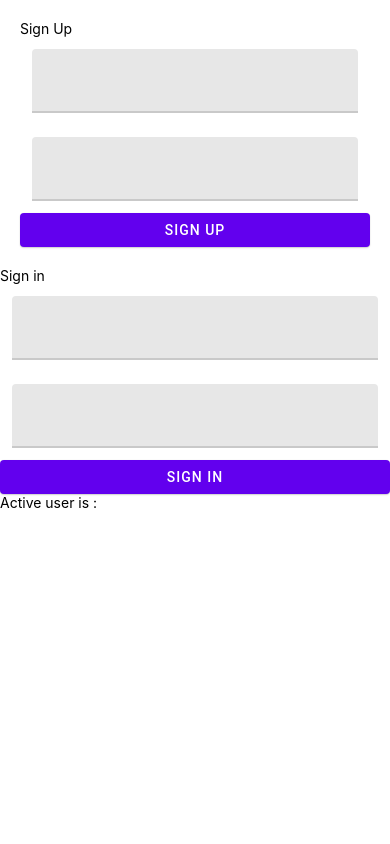
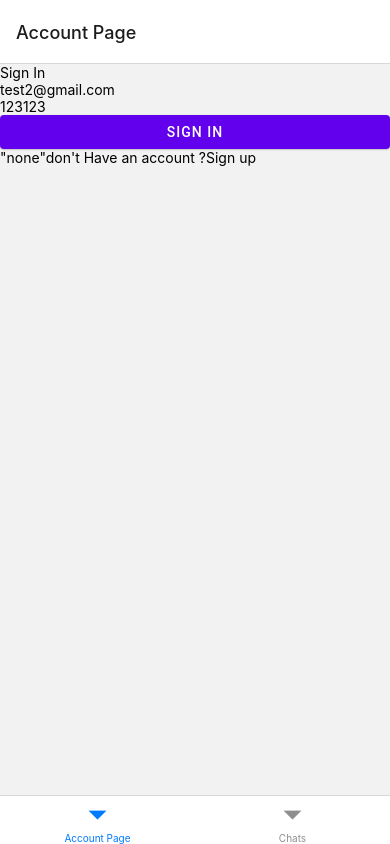
Before and after one commit to Faisals3/chat-app, a React Native app: screen / in a window 390 px wide. Built offline with nearby package versions, Linux system fonts and the light colour scheme.

Commit message:
chat account pages

```diff
--- a/App.js
+++ b/App.js
@@ -3,102 +3,37 @@ import React, { useState } from 'react';
 import { StyleSheet, Text, TouchableOpacity, View } from 'react-native';
 import { Button, TextInput } from 'react-native-paper';
 import * as Application from 'expo-application';
-import { getAuth, createUserWithEmailAndPassword } from 'firebase/auth';
-import Firebase from './firebase';
+import Firebase from './src/components/firebase';
+import { createBottomTabNavigator } from '@react-navigation/bottom-tabs';
+import { NavigationContainer } from '@react-navigation/native';
+import accountPage from './src/components/accountPage';
+import Chats from './src/components/Chats';
+import store from './src/components/redux/store';
+import { Provider as ReduxProvider } from 'react-redux';
 
 export default function App() {
-  const [email, setEmail] = useState('');
-  const [password, setPassword] = useState('');
-  const [user, setUser] = useState('');
-  const [lang] = useState({
-    en: {
-      signup: 'Sign Up',
-    },
-  });
-  const createUser = () => {
-    console.log('pressed!');
-    const auth = Firebase.auth();
-    auth
-      .createUserWithEmailAndPassword(email, password)
-      .then(() => {
-        console.log('Signed up succesfuly');
-        setEmail('');
-        setPassword('');
-      })
-      .catch((error) => {
-        const errorCode = error.code;
-        const errorMessage = error.message;
-        console.log(errorMessage + ' - Error Code : ' + errorCode);
-        // ..
-      });
-  };
+  const Tab = createBottomTabNavigator();
 
-  const signIn = () => {
-    const auth = Firebase.auth();
-    auth
-      .signInWithEmailAndPassword(email, password)
-      .then((userCredential) => {
-        // Signed in
-        setUser(userCredential.user.email);
-        console.log('Signed in Succesfuly user : ' + userCredential.user.email);
-        // ...
-      })
-      .catch((error) => {
-        const errorCode = error.code;
-        const errorMessage = error.message;
-        console.log(errorMessage + ' - Error Code : ' + errorCode);
-      });
-  };
-
-  const renderSignup = () => {
-    const { signup } = lang.en;
+  function MyTabs() {
     return (
-      <View style={styles.container}>
-        <Text>{signup}</Text>
-        <TextInput value={email} onChangeText={(email) => setEmail(email)} style={styles.input} />
-
-        <TextInput
-          value={password}
-          onChangeText={(password) => setPassword(password)}
-          style={styles.input}
-        />
-
-        <Button mode="contained" onPress={createUser}>
-          Sign up
-        </Button>
-      </View>
+      <Tab.Navigator>
+        <Tab.Screen name="Account Page" component={accountPage} />
+        <Tab.Screen name="Chats" component={Chats} />
+      </Tab.Navigator>
     );
-  };
+  }
 
   return (
-    <View>
-      {renderSignup()}
-      <Text>Sign in</Text>
-
-      <TextInput value={email} onChangeText={(email) => setEmail(email)} style={styles.input} />
-
-      <TextInput
-        value={password}
-        onChangeText={(password) => setPassword(password)}
-        style={styles.input}
-      />
-
-      <Button mode="contained" onPress={signIn}>
-        Sign in
-      </Button>
-
-      <Text>Active user is : {user}</Text>
-    </View>
+    <ReduxProvider store={store}>
+      <NavigationContainer>
+        <MyTabs />
+      </NavigationContainer>
+    </ReduxProvider>
   );
 }
 
 const styles = StyleSheet.create({
-  container: {
-    flexDirection: 'column',
-    justifyContent: 'flex-end',
-    alignContent: 'flex-end',
-    margin: 20,
-  },
+  container: {},
 
   input: {
     margin: 12,
--- /dev/null
+++ b/src/components/Chats.js
@@ -0,0 +1,57 @@
+import { StatusBar } from 'expo-status-bar';
+import React, { useState } from 'react';
+import { StyleSheet, Text, TouchableOpacity, View } from 'react-native';
+import { Button, TextInput, List } from 'react-native-paper';
+import * as Application from 'expo-application';
+import Firebase, { dbRoot } from './firebase';
+import { createBottomTabNavigator } from '@react-navigation/bottom-tabs';
+import { NavigationContainer } from '@react-navigation/native';
+import { useDispatch, useSelector } from 'react-redux';
+
+export default function Chats() {
+  const currentUser = useSelector((state) => state.user);
+
+  const addMessage = () => {
+    var massegeRan = Math.random().toString();
+    dbRoot
+      .collection('group_chats')
+      .doc('001')
+      .collection('messages')
+      .doc(massegeRan)
+      .set({ massege: massegeRan, sender: currentUser.uid })
+      .then(() => {
+        console.log('message sent succesfuly');
+      })
+      .catch(() => {
+        console.log('sent message failed');
+      });
+  };
+
+  return (
+    <View>
+      <List.Item
+        title="Group 1"
+        description="ID : 001"
+        left={(props) => <List.Icon {...props} icon="chat" />}
+      />
+      <List.Item
+        title="Group 2"
+        description="Id : 002"
+        left={(props) => <List.Icon {...props} icon="chat" />}
+      />
+      <List.Item
+        title="Group 3"
+        description="Id : 003"
+        left={(props) => <List.Icon {...props} icon="chat" />}
+      />
+      <List.Item
+        title="Group 4"
+        description="Id : 003"
+        left={(props) => <List.Icon {...props} icon="chat" />}
+      />
+      <Button mode="contained" onPress={addMessage}>
+        Test send message
+      </Button>
+    </View>
+  );
+}
--- /dev/null
+++ b/src/components/accountPage.js
@@ -0,0 +1,168 @@
+import { StatusBar } from 'expo-status-bar';
+import React, { useState } from 'react';
+import { StyleSheet, Text, TouchableOpacity, View, TextInput } from 'react-native';
+import { Button, List } from 'react-native-paper';
+import * as Application from 'expo-application';
+import Firebase from './firebase';
+import { createBottomTabNavigator } from '@react-navigation/bottom-tabs';
+import { NavigationContainer } from '@react-navigation/native';
+import { useDispatch, useSelector } from 'react-redux';
+import { setUser } from './redux/userSlice';
+export default function accountPage() {
+  const [lang] = useState({
+    en: {
+      signup: 'Sign Up',
+      signin: 'Sign In',
+    },
+  });
+  const [email, setEmail] = useState('test2@gmail.com');
+  const [password, setPassword] = useState('123123');
+
+  //redux
+  const dispatch = useDispatch();
+  const currentUser = useSelector((state) => state.user);
+  const [screen, setScreen] = useState('signIn');
+
+  const createUser = () => {
+    console.log('pressed!');
+    const auth = Firebase.auth();
+    auth
+      .createUserWithEmailAndPassword(email, password)
+      .then(() => {
+        console.log('Signed up succesfuly');
+        setEmail('');
+        setPassword('');
+      })
+      .catch((error) => {
+        const errorCode = error.code;
+        const errorMessage = error.message;
+        console.log(errorMessage + ' - Error Code : ' + errorCode);
+        // ..
+      });
+  };
+
+  const signIn = () => {
+    const auth = Firebase.auth();
+    auth
+      .signInWithEmailAndPassword(email, password)
+      .then((userCredential) => {
+        // Signed in
+
+        console.log(
+          'Signed in Succesfuly user ID : ' +
+            userCredential.user.uid +
+            ' email : ' +
+            userCredential.user.email
+        );
+
+        dispatch(
+          setUser({
+            uid: userCredential.user.uid,
+            email: userCredential.user.email,
+          })
+        );
+      })
+      .catch((error) => {
+        const errorCode = error.code;
+        const errorMessage = error.message;
+        console.log(errorMessage + ' - Error Code : ' + errorCode);
+      });
+  };
+
+  const Logout = () => {
+    const empty = 'none';
+    dispatch(
+      setUser({
+        uid: 'none',
+        email: 'none',
+      })
+    );
+  };
+
+  const handleSignPage = () => {
+    if (screen == 'signIn') {
+      setScreen('signUp');
+    } else {
+      setScreen('signIn');
+    }
+  };
+
+  const renderSignup = () => {
+    const { signup } = lang.en;
+    return (
+      <View style={styles.container}>
+        <Text>{signup}</Text>
+        <TextInput value={email} onChangeText={(email) => setEmail(email)} style={styles.input} />
+
+        <TextInput
+          value={password}
+          onChangeText={(password) => setPassword(password)}
+          style={styles.input}
+        />
+
+        <Button mode="contained" onPress={createUser}>
+          Sign up
+        </Button>
+
+        <View>
+          <Text>Have an account ? </Text>
+          <TouchableOpacity onPress={handleSignPage}>
+            <Text>Sign in</Text>
+          </TouchableOpacity>
+        </View>
+      </View>
+    );
+  };
+
+  const rednerSignin = () => {
+    const { signin } = lang.en;
+    return (
+      <View>
+        <Text>{signin}</Text>
+        <View>
+          <TextInput value={email} onChangeText={(email) => setEmail(email)} />
+        </View>
+        <View>
+          <TextInput value={password} onChangeText={(password) => setPassword(password)} />
+        </View>
+        <Button mode="contained" onPress={signIn}>
+          Sign in
+        </Button>
+
+        <View>
+          <Text>
+            {JSON.stringify(currentUser.email)}
+            don't Have an account ?
+            <TouchableOpacity onPress={handleSignPage}>
+              <Text>Sign up</Text>
+            </TouchableOpacity>
+          </Text>
+        </View>
+      </View>
+    );
+  };
+
+  const renderAuthentication = () => {
+    return <View>{screen === 'signIn' ? rednerSignin() : renderSignup()}</View>;
+  };
+
+  const renderAccount = () => {
+    return (
+      <View>
+        <Text>Active user : {currentUser.email}</Text>
+        <Button mode="contained" onPress={Logout}>
+          Logout!
+        </Button>
+      </View>
+    );
+  };
+
+  return <View>{currentUser.email === 'none' ? renderAuthentication() : renderAccount()}</View>;
+}
+const styles = StyleSheet.create({
+  container: {},
+
+  input: {
+    margin: 12,
+  },
+});
--- a/firebase.js
+++ b/src/components/firebase.js
@@ -1,5 +1,6 @@
 import firebase from 'firebase/app';
 import 'firebase/auth';
+import '@firebase/firestore';
 
 // Optionally import the services that you want to use
 //import {...} from "firebase/auth";
@@ -17,9 +18,12 @@ const firebaseConfig = {
   messagingSenderId: '828410446844',
   appId: '1:828410446844:web:502aeaf18fea020687e879',
 };
+
 let Firebase;
 if (firebase.apps.length === 0) {
   Firebase = firebase.initializeApp(firebaseConfig);
 }
 
+export const dbRoot = firebase.firestore();
+
 export default Firebase;
--- /dev/null
+++ b/src/components/redux/store.js
@@ -0,0 +1,9 @@
+import { configureStore, getDefaultMiddleware } from '@reduxjs/toolkit';
+import userReducer from './userSlice';
+
+export default configureStore({
+  middleware: (getDefaultMiddleware) => getDefaultMiddleware(),
+  reducer: {
+    user: userReducer,
+  },
+});
--- /dev/null
+++ b/src/components/redux/userSlice.js
@@ -0,0 +1,21 @@
+import { createSlice } from '@reduxjs/toolkit';
+
+export const userSlice = createSlice({
+  name: 'user',
+  initialState: {
+    user: '1',
+    email: 'none',
+    uid: 'none',
+  },
+
+  reducers: {
+    setUser: (state, action) => {
+      state.email = action.payload.email;
+      state.uid = action.payload.uid;
+    },
+  },
+});
+
+export const { setUser } = userSlice.actions;
+
+export default userSlice.reducer;
```
Also changed, not shown: package.json (+6 -2 lines), 1 other file (tests, documents, lock files or other folders).
